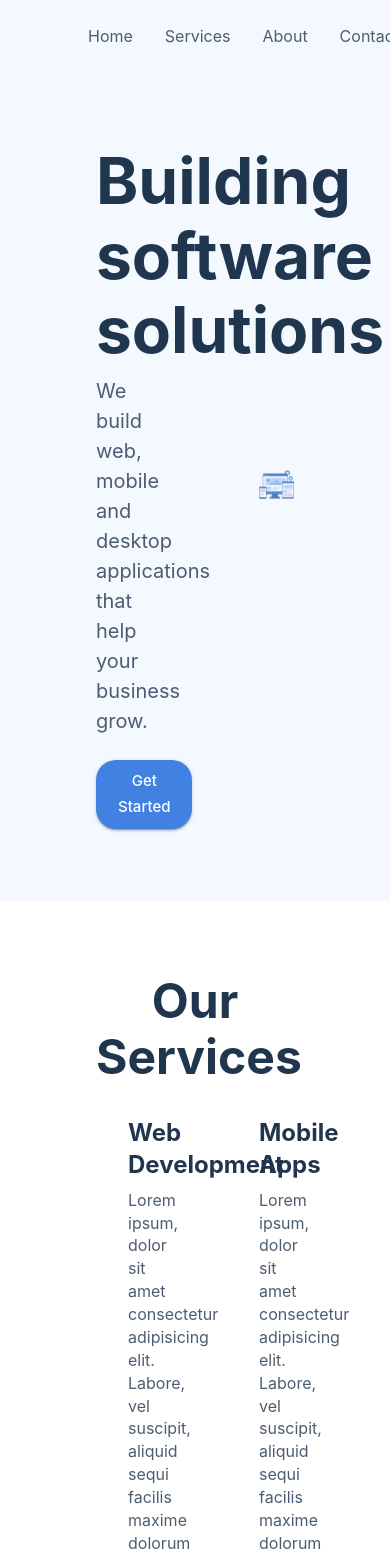
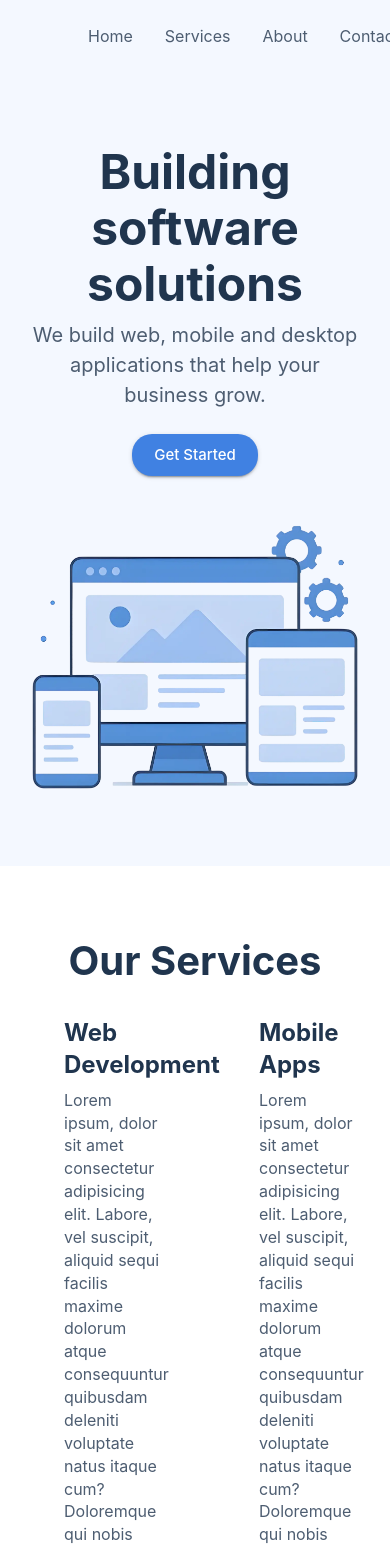
Before and after one commit to nefara-bg/Nefara-Web, a React app in the folder client/: page / in a window 390 px wide. Shown: the top 1552 px of the page. Built offline with nearby package versions, Linux system fonts and the light colour scheme; the HTML template or start-up script is replaced by a standard one.

Commit message:
Hero responsive

```diff
--- a/client/src/pages/Home/Home.jsx
+++ b/client/src/pages/Home/Home.jsx
@@ -6,7 +6,10 @@ import Services from "./components/Services/Services"
 import styled from "@emotion/styled"
 
 export const HomeContainer = styled(Box)(({ theme }) => ({
-    padding: `${theme.spacing(9)} ${theme.spacing(12)}`
+    padding: `${theme.spacing(9)} ${theme.spacing(12)}`,
+    [theme.breakpoints.down("lg")]: { padding: `${theme.spacing(9)} ${theme.spacing(8)}` },
+    [theme.breakpoints.down("md")]: { padding: `${theme.spacing(9)} ${theme.spacing(6)}` },
+    [theme.breakpoints.down("sm")]: { padding: `${theme.spacing(9)} ${theme.spacing(4)}` }
 }))
 
 const Home = () => {
--- a/client/src/pages/Home/components/Hero/Hero.jsx
+++ b/client/src/pages/Home/components/Hero/Hero.jsx
@@ -1,4 +1,4 @@
-import { Box, Button, Grid, Typography } from "@mui/material"
+import { Box, Button, Grid, Stack, Typography } from "@mui/material"
 import hero from "../../../../../img/hero.webp"
 import { HomeContainer } from "../../Home"
 import styled from "@emotion/styled"
@@ -9,20 +9,39 @@ const Hero = () => {
     }))
 
 
+
+    const TextBox = styled(Stack)(({ theme }) => ({
+        alignItems: "start",
+
+        [theme.breakpoints.down("md")]: {
+            alignItems: "center",
+            textAlign: "center"
+        }
+    }))
+
+
+
+    const ImageContainer = styled(Box)(({ theme }) => ({
+        [theme.breakpoints.down("md")]: { padding: `0 ${theme.spacing(12)}` },
+        [theme.breakpoints.down("sm")]: { padding: 0 }
+    }))
+
+
+
     return (
         <HeroSection id="hero">
-            <Grid container alignItems={"center"} spacing={16}>
-                <Grid size={6}>
-                    <Box>
+            <Grid container alignItems={"center"} spacing={{ xs: 6, md: 8, lg: 16 }}>
+                <Grid size={{ xs: 12, md: 7, lg: 6 }}>
+                    <TextBox>
                         <Typography variant="h1" mb={1} color={"neutral.main"}>Building software solutions</Typography>
                         <Typography variant="body1" mb={3}>We build web, mobile and desktop applications that help your business grow.</Typography>
                         <Button variant="contained" size="large" color="primary">Get Started</Button>
-                    </Box>
+                    </TextBox>
                 </Grid>
                 <Grid size="grow">
-                    <Box>
+                    <ImageContainer>
                         <img src={hero} className="hero-img" alt="Desktop and Mobile device screens" />
-                    </Box>
+                    </ImageContainer>
                 </Grid>
             </Grid>
         </HeroSection>
--- a/client/src/theme/theme.js
+++ b/client/src/theme/theme.js
@@ -64,3 +64,14 @@ theme.typography.body2 = {
     ...theme.typography.body2,
     color: theme.palette.neutral.light
 }
+
+theme.typography.h1 = {
+    ...theme.typography.h1,
+    [theme.breakpoints.down("md")]: { fontSize: "56px" },
+    [theme.breakpoints.down("md")]: { fontSize: "48px" }
+}
+
+theme.typography.h3 = {
+    ...theme.typography.h3,
+    [theme.breakpoints.down("md")]: { fontSize: "40px" }
+}
```
